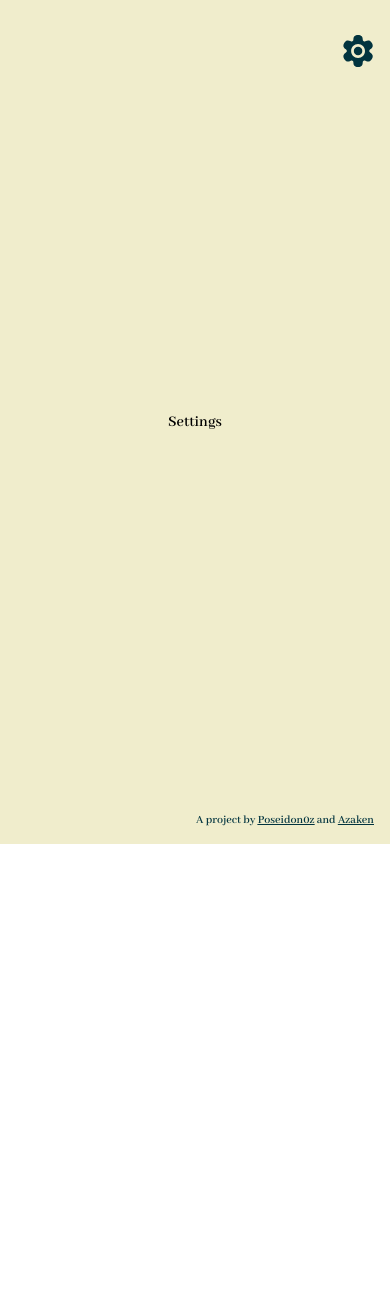
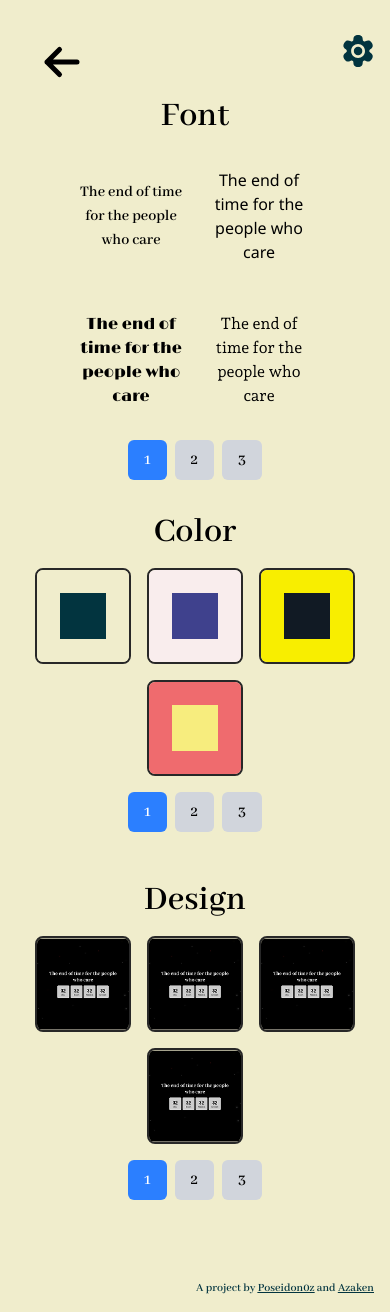
Before and after one commit to boredgamesorg/LinkCountdownTimer, a React (Vite) app: page /settings in a window 390 px wide. Before the commit the page ends 844 px from the top, so only its background shows below. Built offline with nearby package versions, Linux system fonts and the light colour scheme.

Commit message:
Finished settings screen

```diff
--- a/src/Handler.tsx
+++ b/src/Handler.tsx
@@ -69,7 +69,7 @@ function Handler() {
 
   return (
     <div
-      className="w-screen h-screen flex flex-col justify-center items-center"
+      className="w-screen min-h-screen flex flex-col justify-center items-center relative"
       style={{ backgroundColor: colours.primary, fontFamily: fonts.content }}
     >
       <SettingsIcon color={colours.secondary} />
--- /dev/null
+++ b/src/components/ColourSelection.tsx
@@ -0,0 +1,64 @@
+import { useState } from 'react';
+
+function ColourSelection() {
+  const themeMap: Record<number, { primary: string; secondary: string }> = {
+    0: { primary: '#F0EDCC', secondary: '#02343F' },
+    1: { primary: '#F9EDED', secondary: '#3F418D' },
+    2: { primary: '#F8EE00', secondary: '#111A24' },
+    3: { primary: '#EF6B6E', secondary: '#F7ED7E' },
+    4: { primary: '#FCF7F7', secondary: '#9A0001' },
+    5: { primary: '#D3C5E5', secondary: '#735DA5' },
+    6: { primary: '#FFF2D7', secondary: '#F98866' },
+    7: { primary: '#C2DFE5', secondary: '#65A4AC' },
+    8: { primary: '#F1F1F2', secondary: '#1995AD' },
+    9: { primary: '#F1D3B2', secondary: '#46211A' },
+  };
+
+  const themeEntries = Object.entries(themeMap);
+  const paginatedThemes = [
+    themeEntries.slice(0, 4),
+    themeEntries.slice(4, 8),
+    themeEntries.slice(8, 10),
+  ];
+
+  const [page, setPage] = useState(0);
+
+  return (
+    <div className="flex flex-col items-center gap-4 p-4 w-full my-4">
+      <h2 className="text-4xl sm:text-5xl">Color</h2>
+      <div className="flex justify-center gap-4 w-full flex-wrap">
+        {paginatedThemes[page].map(([key, theme]) => (
+          <div
+            key={key}
+            className="rounded-lg w-24 h-24 sm:w-64 sm:h-48 lg:w-96 flex justify-center items-center text-center border-2 border-[#282828] hover:border-8 overflow-hidden"
+          >
+            <div
+              className="w-full h-full flex justify-center items-center"
+              style={{ backgroundColor: theme.primary }}
+            >
+              <div
+                className="w-1/2 h-1/2"
+                style={{ backgroundColor: theme.secondary }}
+              />
+            </div>
+          </div>
+        ))}
+      </div>
+      <div className="flex gap-2">
+        {paginatedThemes.map((_, i) => (
+          <button
+            key={i}
+            className={`px-4 py-2 rounded-md ${
+              page === i ? 'bg-blue-500 text-white' : 'bg-gray-300'
+            }`}
+            onClick={() => setPage(i)}
+          >
+            {i + 1}
+          </button>
+        ))}
+      </div>
+    </div>
+  );
+}
+
+export default ColourSelection;
--- /dev/null
+++ b/src/components/DesignSelection.tsx
@@ -0,0 +1,63 @@
+import { useState } from 'react';
+import placeholder from '../assets/placeholder.png';
+
+function DesignSelection() {
+  const themeMap: Record<number, { primary: string; secondary: string }> = {
+    0: { primary: '#F0EDCC', secondary: '#02343F' },
+    1: { primary: '#F9EDED', secondary: '#3F418D' },
+    2: { primary: '#F8EE00', secondary: '#111A24' },
+    3: { primary: '#EF6B6E', secondary: '#F7ED7E' },
+    4: { primary: '#FCF7F7', secondary: '#9A0001' },
+    5: { primary: '#D3C5E5', secondary: '#735DA5' },
+    6: { primary: '#FFF2D7', secondary: '#F98866' },
+    7: { primary: '#C2DFE5', secondary: '#65A4AC' },
+    8: { primary: '#F1F1F2', secondary: '#1995AD' },
+    9: { primary: '#F1D3B2', secondary: '#46211A' },
+  };
+
+  const themeEntries = Object.entries(themeMap);
+  const paginatedThemes = [
+    themeEntries.slice(0, 4),
+    themeEntries.slice(4, 8),
+    themeEntries.slice(8, 10),
+  ];
+
+  const [page, setPage] = useState(0);
+
+  return (
+    <div className="flex flex-col items-center gap-4 p-4 w-full">
+      <h2 className="text-4xl sm:text-5xl">Design</h2>
+      <div className="flex justify-center gap-4 w-full flex-wrap">
+        {paginatedThemes[page].map(([key, theme]) => (
+          <div
+            key={key}
+            className="rounded-lg w-24 h-24 sm:w-64 sm:h-48 lg:w-96 flex justify-center items-center text-center border-2 border-[#282828] hover:border-8 overflow-hidden"
+          >
+            <div className="w-full h-full flex justify-center items-center">
+              <img
+                src={placeholder}
+                alt="Design Preview"
+                className="w-full h-full object-cover"
+              />
+            </div>
+          </div>
+        ))}
+      </div>
+      <div className="flex gap-2">
+        {paginatedThemes.map((_, i) => (
+          <button
+            key={i}
+            className={`px-4 py-2 rounded-md ${
+              page === i ? 'bg-blue-500 text-white' : 'bg-gray-300'
+            }`}
+            onClick={() => setPage(i)}
+          >
+            {i + 1}
+          </button>
+        ))}
+      </div>
+    </div>
+  );
+}
+
+export default DesignSelection;
--- /dev/null
+++ b/src/components/FontSelection.tsx
@@ -0,0 +1,56 @@
+import { useState } from 'react';
+
+function FontSelection() {
+  const fontPairs = [
+    { content: 'Abhaya Libre SemiBold' },
+    { content: 'Lao Sans Pro' },
+    { content: 'Limelight' },
+    { content: 'Andada Pro' },
+    { content: 'Averia Serif Libre' },
+    { content: 'Sunshiney' },
+    { content: 'Carrois Gothic SC' },
+    { content: 'KoPub Batang' },
+    { content: 'Hepta Slab' },
+    { content: 'Comic Neue' },
+  ];
+
+  const paginatedFonts = [
+    fontPairs.slice(0, 4),
+    fontPairs.slice(4, 8),
+    fontPairs.slice(8, 10),
+  ];
+
+  const [page, setPage] = useState(0);
+
+  return (
+    <div className="flex flex-col items-center gap-4 sm:p-4">
+      <h2 className="text-4xl sm:text-5xl">Font</h2>
+      <div className="flex justify-center gap-4 flex-wrap">
+        {paginatedFonts[page].map((pair, index) => (
+          <div
+            key={index}
+            className="sm:px-4 hover:border rounded-lg text-md w-28 sm:text-2xl sm:w-64 lg:text-4xl lg:w-96 h-32 flex justify-center items-center text-center"
+            style={{ fontFamily: pair.content }}
+          >
+            The end of time for the people who care
+          </div>
+        ))}
+      </div>
+      <div className="flex gap-2">
+        {paginatedFonts.map((_, i) => (
+          <button
+            key={i}
+            className={`px-4 py-2 rounded-md ${
+              page === i ? 'bg-blue-500 text-white' : 'bg-gray-300'
+            }`}
+            onClick={() => setPage(i)}
+          >
+            {i + 1}
+          </button>
+        ))}
+      </div>
+    </div>
+  );
+}
+
+export default FontSelection;
--- a/src/screens/Settings.tsx
+++ b/src/screens/Settings.tsx
@@ -1,8 +1,26 @@
-import { useLocation } from 'react-router-dom';
+import ColourSelection from '../components/ColourSelection';
+import DesignSelection from '../components/DesignSelection';
+import FontSelection from '../components/FontSelection';
+import Arrow from '../assets/arrow.svg?react';
+import { useNavigate } from 'react-router-dom';
 
 function Settings() {
-  const location = useLocation();
-  return <div>Settings</div>;
+  const navigate = useNavigate();
+
+  const exitSettings = () => {
+    navigate(-1);
+  };
+
+  return (
+    <>
+      <Arrow className="absolute top-8 left-8" onClick={exitSettings} />
+      <div className="m-4 my-24">
+        <FontSelection />
+        <ColourSelection />
+        <DesignSelection />
+      </div>
+    </>
+  );
 }
 
 export default Settings;
```
Also changed, not shown: src/assets/arrow.svg (added), src/assets/placeholder.png (added).
